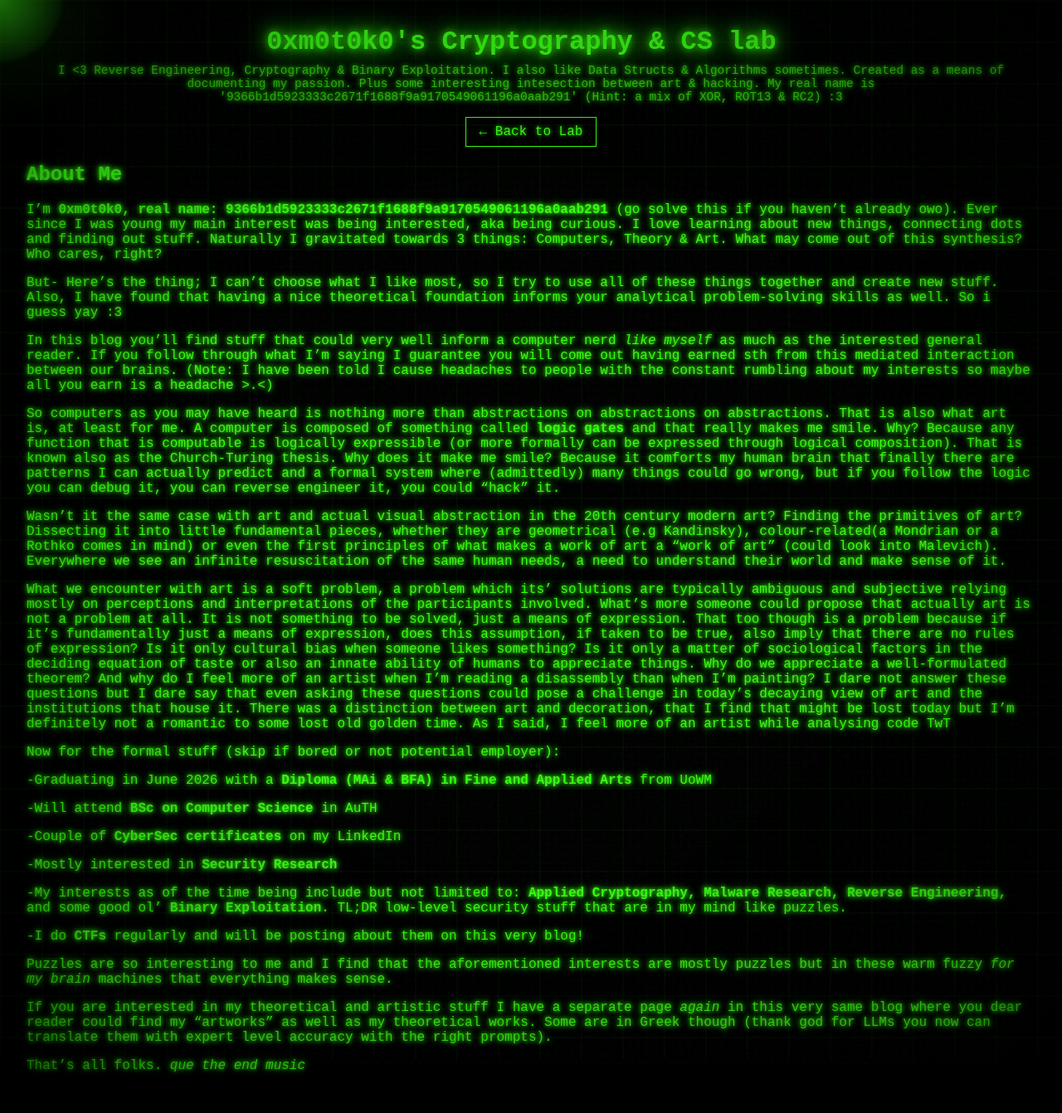
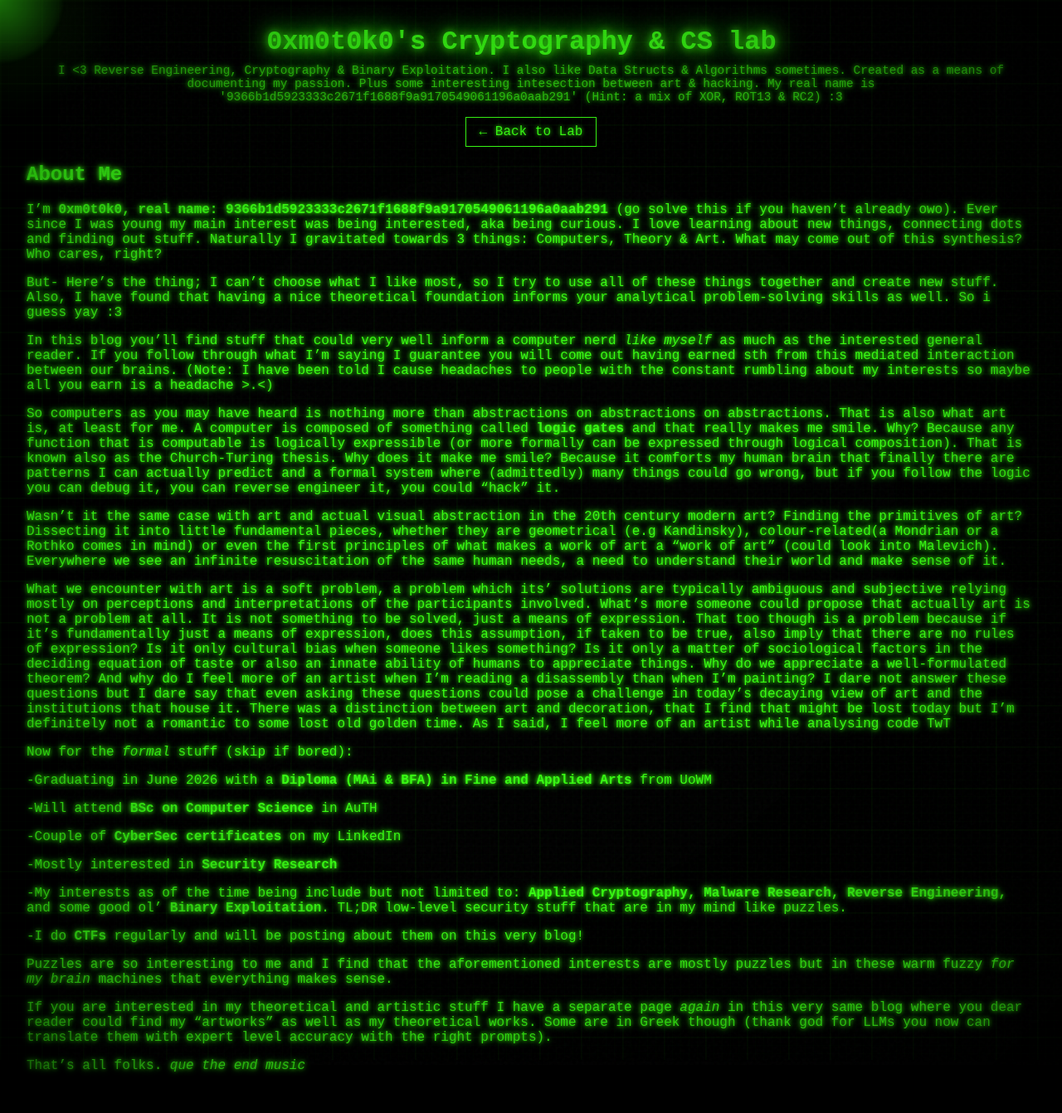
Before and after one commit to 0xm0t0k0/0xm0t0k0.github.io, a Jekyll site: the page built from about.md, in a window 1280 px wide. Shown: the whole page at 83% size. Built offline with Jekyll 4.4.1, drawn with Linux system fonts in a browser that asks for light colours.

```diff
--- a/about.md
+++ b/about.md
@@ -21,7 +21,7 @@ Wasn't it the same case with art and actual visual abstraction in the 20th centu
 
 What we encounter with art is a soft problem, a problem which its' solutions are typically ambiguous and subjective relying mostly on perceptions and interpretations of the participants involved. What's more someone could propose that actually art is not a problem at all. It is not something to be solved, just a means of expression. That too though is a problem because if it's fundamentally just a means of expression, does this assumption, if taken to be true, also imply that there are no rules of expression? Is it only cultural bias when someone likes something? Is it only a matter of sociological factors in the deciding equation of taste or also an innate ability of humans to appreciate things. Why do we appreciate a well-formulated theorem? And why do I feel more of an artist when I'm reading a disassembly than when I'm painting? I dare not answer these questions but I dare say that even asking these questions could pose a challenge in today's decaying view of art and the institutions that house it. There was a distinction between art and decoration, that I find that might be lost today but I'm definitely not a romantic to some lost old golden time. As I said, I feel more of an artist while analysing code TwT
 
-Now for the formal stuff (skip if bored or not potential employer):
+ Now for the *formal* stuff (skip if bored):
 
 -Graduating in June 2026 with a **Diploma (MAi & BFA) in Fine and Applied Arts** from UoWM
 
```
Also changed, not shown: _layouts/default.html (+2 -6 lines), index.md (+1 -1 lines).
